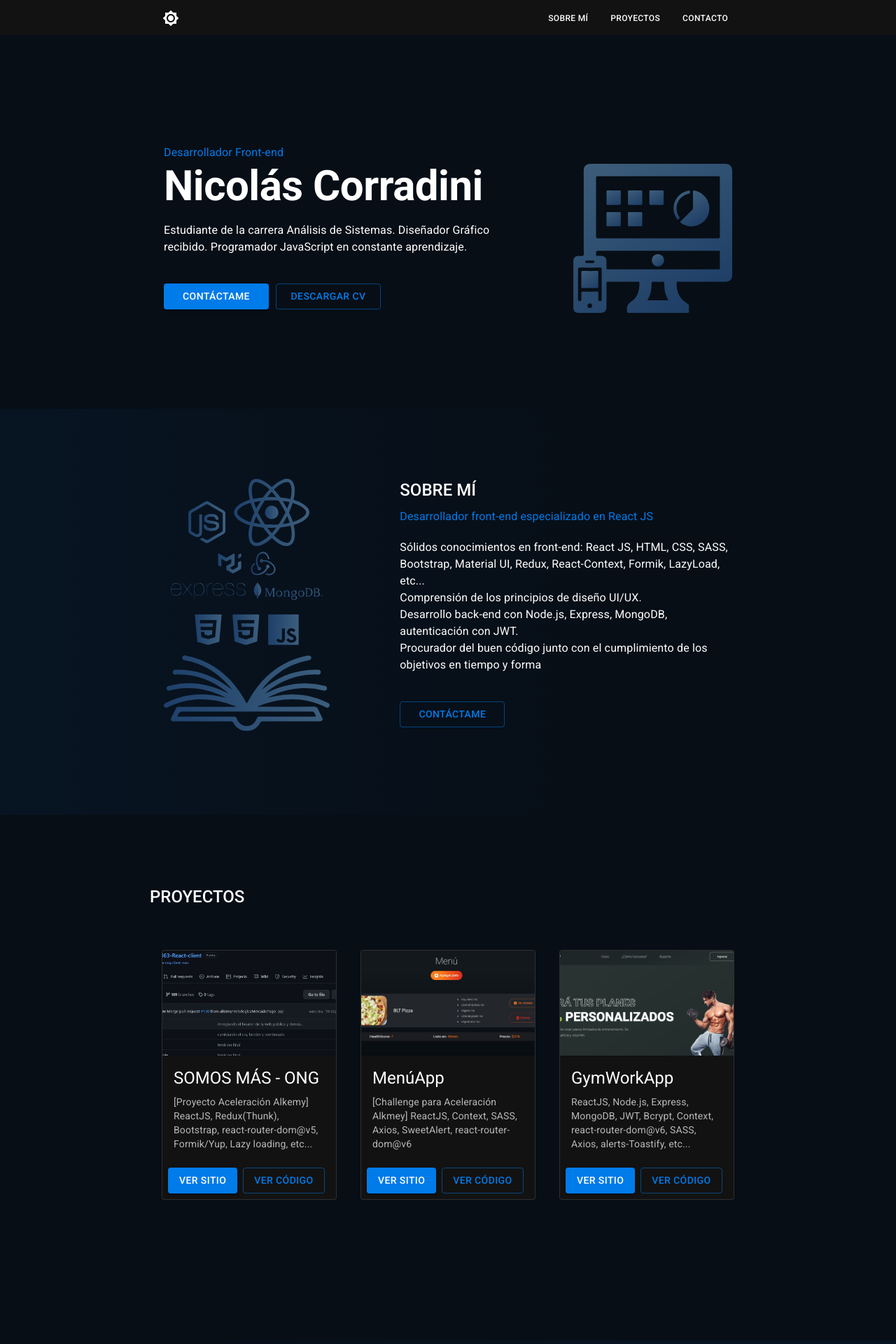
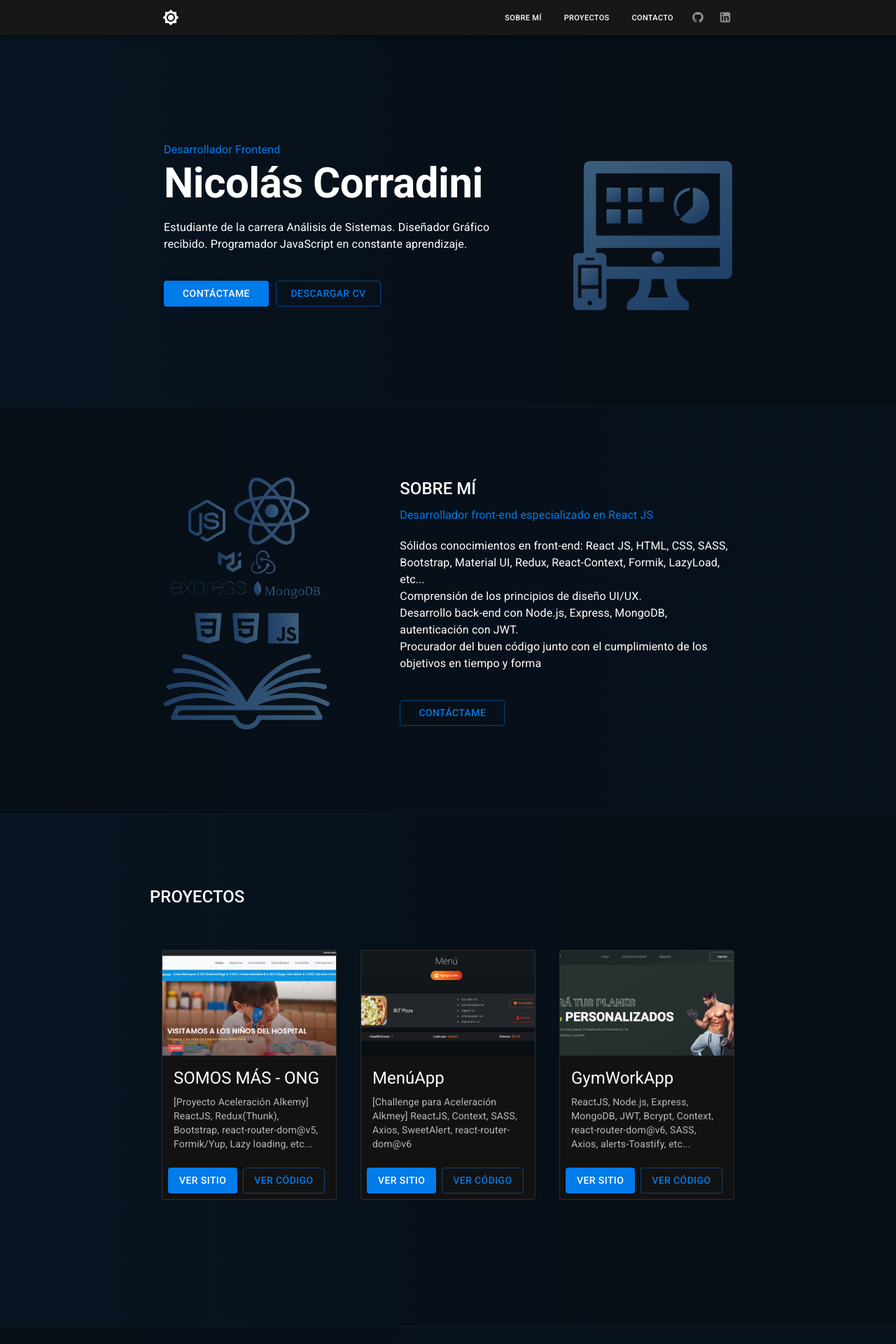
Before and after one commit to ncorradini/portfolio, a React (Create React App) app: page / in a window 1280 px wide. Shown: the top 1920 px of the page at 70% size. Built offline with nearby package versions, Linux system fonts and the light colour scheme.

Commit message:
Fixed styles

```diff
--- a/src/App.js
+++ b/src/App.js
@@ -4,13 +4,15 @@ import AboutMe from './components/AboutMe';
 import Proyects from './components/Proyects';
 import Contact from './components/Contact';
 import ScrollTop from './components/ScrollTop';
-import { Fab, Toolbar } from '@mui/material';
+import { Box, Fab, Toolbar } from '@mui/material';
 import KeyboardArrowUpIcon from '@mui/icons-material/KeyboardArrowUp';
 
 const App = () => {
   return (
     <ToggleColorMode>
-      <Toolbar id="back-to-top-anchor" />
+      <Box sx={{ height: '0px' }}>
+        <Toolbar id="back-to-top-anchor" />
+      </Box>
       <Presentation />
       <AboutMe />
       <Proyects />
--- a/src/components/AboutMe/index.js
+++ b/src/components/AboutMe/index.js
@@ -5,7 +5,8 @@ const AboutMe = () => {
   return (
     <Box id="aboutme" sx={{
       pt: '80px',
-      background: 'linear-gradient(90deg, rgba(0,123,234,0.05) 5%, rgba(0,0,0,0) 70%)',
+      borderTop: '2px solid rgba(255, 255, 255, 0.02)',
+      background: 'linear-gradient(90deg, rgba(0,0,0,0) 5%, rgba(0,123,234,0.02) 70%)',
     }}>
       <Container maxWidth="md">
         <Box component="section" sx={{
--- a/src/components/Contact/index.js
+++ b/src/components/Contact/index.js
@@ -6,7 +6,8 @@ const Contact = () => {
   return (
     <Box sx={{
       pt: '80px',
-      background: 'linear-gradient(90deg, rgba(0,0,0,0) 5%, rgba(0,123,234,0.05) 70%)',
+      borderTop: '2px solid rgba(255, 255, 255, 0.02)',
+      background: 'linear-gradient(90deg, rgba(0,0,0,0) 5%, rgba(0,123,234,0.03) 70%)',
     }}>
       <Container maxWidth="md">
         <Box component="section" id="contact" sx={{
--- a/src/components/ElevationScroll/index.js
+++ /dev/null
@@ -1,18 +0,0 @@
-import { cloneElement } from 'react';
-import useScrollTrigger from '@mui/material/useScrollTrigger';
-
-const ElevationScroll = props => {
-  const { children, window } = props;
-
-  const trigger = useScrollTrigger({
-    disableHysteresis: true,
-    threshold: 0,
-    target: window ? window() : undefined,
-  });
-
-  return cloneElement(children, {
-    elevation: trigger ? 4 : 0,
-  });
-};
-
-export default ElevationScroll;
--- a/src/components/Footer/index.js
+++ b/src/components/Footer/index.js
@@ -12,7 +12,7 @@ const Footer = () => {
         boxShadow: '0px 5px 10px 0px rgba(0,0,0,0.2)',
       }}>
       <Container maxWidth="md">
-        <Typography fontSize="small">
+        <Typography fontSize="11px">
           Sitio web diseñado por Nicolás Corradini © 2022
           <br />
           Desarrollador Front-end
--- a/src/components/Header/index.js
+++ b/src/components/Header/index.js
@@ -1,6 +1,7 @@
 import { AppBar, Box, Button, Container } from '@mui/material';
-import ElevationScroll from '../ElevationScroll';
 import ToggleMode from './ToggleMode';
+import GitHubIcon from '@mui/icons-material/GitHub';
+import LinkedInIcon from '@mui/icons-material/LinkedIn';
 
 const Header = props => {
   const { colorMode, theme } = props;
@@ -16,8 +17,7 @@ const Header = props => {
   };
 
   return (
-    <ElevationScroll {...props}>
-      <AppBar sx={{ height: '50px' }}>
+    <AppBar sx={{ height: '50px', background: '#171717' }}>
       <Container maxWidth="md">
         <Box sx={{ display: 'flex', px: '10px' }}>
           <ToggleMode colorMode={colorMode} theme={theme} />
@@ -26,6 +26,7 @@ const Header = props => {
             display: { md: 'flex', sm: 'flex', xs: 'none' },
             width: '100%',
             justifyContent: 'flex-end',
+            alignItems: 'center',
           }}>
             {sections.map((section) => (
               <Button
@@ -34,7 +35,7 @@ const Header = props => {
                 href={`#${section}`}
                 sx={{
                   color: '#fff',
-                    fontSize: '12px',
+                  fontSize: '11px',
                   my: 1.2,
                   px: 2,
                   display: 'block',
@@ -47,11 +48,24 @@ const Header = props => {
                 {tradSection(section)}
               </Button>
             ))}
+            <a
+              style={{ color: '#919090' }}
+              href="https://github.com/ncorradini"
+              target="_blank"
+              rel="noreferrer">
+              <GitHubIcon sx={{ fontSize: '22px', m: '8px', pt: '5px' }} />
+            </a>
+            <a
+              style={{ color: '#919090' }}
+              href="https://www.linkedin.com/in/nicolascorradini/"
+              target="_blank"
+              rel="noreferrer">
+              <LinkedInIcon sx={{ fontSize: '24px', m: '8px', pt: '5px' }} />
+            </a>
           </Box>
         </Box>
       </Container>
     </AppBar>
-    </ElevationScroll>
   );
 };
 
--- a/src/components/Presentation/Personal.js
+++ b/src/components/Presentation/Personal.js
@@ -4,7 +4,7 @@ const Personal = () => {
   return (
     <Box>
       <Typography variant="p" color="primary" fontWeight="regular">
-        Desarrollador Front-end
+        Desarrollador Frontend
       </Typography>
       <Typography variant="h2" color="secondary" fontWeight="bold">
         Nicolás Corradini
--- a/src/components/Presentation/index.js
+++ b/src/components/Presentation/index.js
@@ -4,12 +4,15 @@ import notebookSVG from '../../assets/notebook.svg';
 
 const Presentation = () => {
   return (
+    <Box sx={{
+      background: 'linear-gradient(90deg, rgba(0,123,234,0.05) 5%, rgba(0,0,0,0) 70%)',
+    }}>
       <Container maxWidth="md">
         <Box component="section" sx={{
           display: 'flex',
           alignItems: 'center',
-        height: '520px',
-        p: '20px',
+          height: '580px',
+          p: '80px 20px 20px 20px',
         }}>
           <Personal />
           <Box sx={{
@@ -21,6 +24,7 @@ const Presentation = () => {
           </Box>
         </Box>
       </Container>
+    </Box>
   );
 };
 
--- a/src/components/Proyects/index.js
+++ b/src/components/Proyects/index.js
@@ -4,12 +4,16 @@ import { proyects } from './listProyects';
 
 const Proyects = () => {
   return (
-    <Box id="proyects" sx={{ pt: '1px' }}>
+    <Box id="proyects" sx={{
+      pt: '1px',
+      borderTop: '2px solid rgba(255, 255, 255, 0.02)',
+      background: 'linear-gradient(90deg, rgba(0,123,234,0.05) 5%, rgba(0,0,0,0) 70%)',
+    }}>
       <Container maxWidth="md">
         <Box component="section" id="proyects" sx={{
           minHeight: '500px',
           mt: '100px',
-          mb: '150px',
+          pb: '150px',
           display: { lg: 'block', md: 'block', sm: 'flex', xs: 'flex' },
           flexDirection: 'column',
           alignItems: 'center',
--- a/src/components/Proyects/listProyects.js
+++ b/src/components/Proyects/listProyects.js
@@ -9,7 +9,7 @@ export const proyects = [
     banner: SOMOSMAS_BANNER,
     description: '[Proyecto Aceleración Alkemy] ReactJS, Redux(Thunk), Bootstrap, react-router-dom@v5, Formik/Yup, Lazy loading, etc...',
     code: 'https://github.com/alkemyTech/OT163-React-client',
-    site: 'https://github.com/alkemyTech/OT163-React-client',
+    site: 'https://alkemy-tech-ong-somos-mas.vercel.app',
   },
   {
     id: 2,
```
Also changed, not shown: src/assets/somosmas-banner.JPG. Lines whose indentation alone changed are shown as unchanged.
